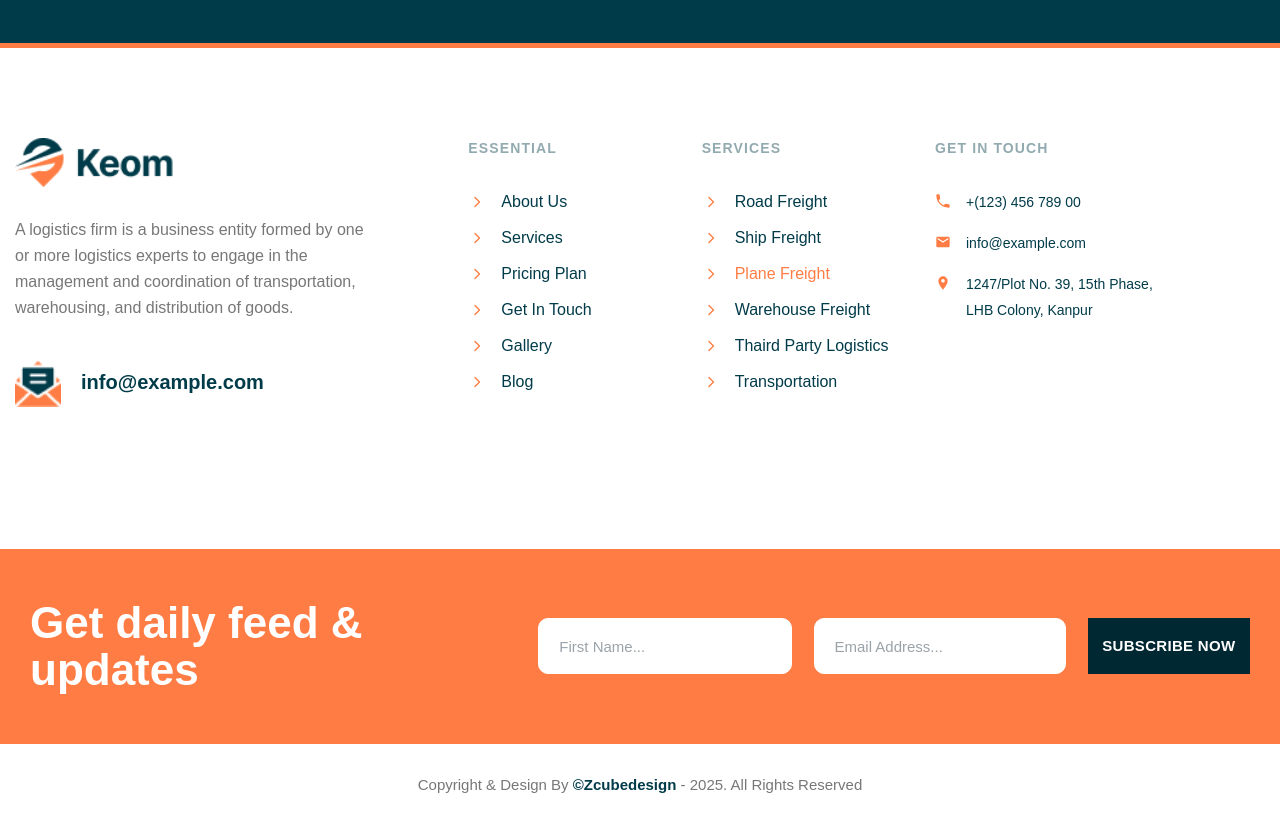
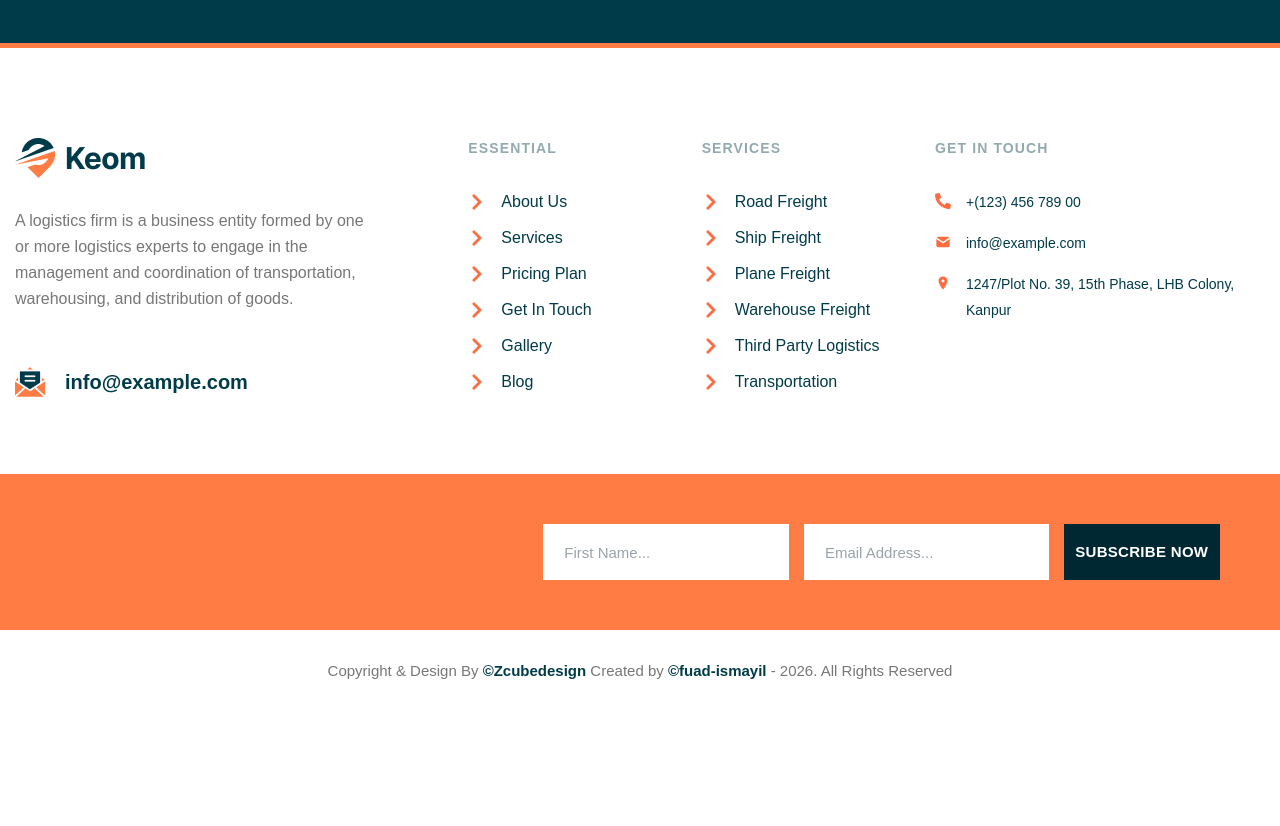
Before and after one commit to fuad-ismayil/KEOM-Logistics-Company, a Next.js app: page / in a window 1280 px wide. Shown: the part 9100-9926 px from the top of the page. After the commit the page ends 9813 px from the top, so only its background shows below. Built offline with nearby package versions, Linux system fonts and the light colour scheme.

Commit message:
About Us page end

```diff
--- a/src/components/Footer.tsx
+++ b/src/components/Footer.tsx
@@ -1,202 +1,61 @@
-// components/footer/Footer.tsx
 import Image from "next/image";
-import React from "react";
+import Link from "next/link";
+import { FaChevronRight, FaPhoneAlt } from "react-icons/fa";
+import { TbMailFilled } from "react-icons/tb";
+import { IoIosPin } from "react-icons/io";
 import NewsletterArea from "./NewsletterArea";
-
-function ChevronRightIcon(props: React.SVGProps<SVGSVGElement>) {
-  return (
-    <svg viewBox="0 0 20 20" fill="currentColor" aria-hidden="true" {...props}>
-      <path
-        fillRule="evenodd"
-        d="M7.22 4.47a.75.75 0 0 1 1.06 0l5 5a.75.75 0 0 1 0 1.06l-5 5a.75.75 0 1 1-1.06-1.06L11.69 10 7.22 5.53a.75.75 0 0 1 0-1.06Z"
-        clipRule="evenodd"
-      />
-    </svg>
-  );
-}
-
-function PhoneIcon(props: React.SVGProps<SVGSVGElement>) {
-  return (
-    <svg viewBox="0 0 24 24" fill="currentColor" aria-hidden="true" {...props}>
-      <path d="M20.5 16.9c-1.4 0-2.8-.2-4.1-.7-.4-.1-.8 0-1.1.2l-2.6 2c-3-1.6-5.5-4.1-7.1-7.1l2-2.6c.3-.3.4-.7.2-1.1-.5-1.3-.7-2.7-.7-4.1A1.5 1.5 0 0 0 5.6 2H3.5A1.5 1.5 0 0 0 2 3.5C2 14.3 9.7 22 20.5 22a1.5 1.5 0 0 0 1.5-1.5v-2.1a1.5 1.5 0 0 0-1.5-1.5Z" />
-    </svg>
-  );
-}
-
-function MailIcon(props: React.SVGProps<SVGSVGElement>) {
-  return (
-    <svg viewBox="0 0 24 24" fill="currentColor" aria-hidden="true" {...props}>
-      <path d="M20 4H4a2 2 0 0 0-2 2v12a2 2 0 0 0 2 2h16a2 2 0 0 0 2-2V6a2 2 0 0 0-2-2Zm0 4-8 5L4 8V6l8 5 8-5v2Z" />
-    </svg>
-  );
-}
-
-function PinIcon(props: React.SVGProps<SVGSVGElement>) {
-  return (
-    <svg viewBox="0 0 24 24" fill="currentColor" aria-hidden="true" {...props}>
-      <path d="M12 2a7 7 0 0 0-7 7c0 5.25 7 13 7 13s7-7.75 7-13a7 7 0 0 0-7-7Zm0 9.5A2.5 2.5 0 1 1 12 6a2.5 2.5 0 0 1 0 5.5Z" />
-    </svg>
-  );
-}
-
-const essentialLinks = [
-  { label: "About Us", href: "/about" },
-  { label: "Services", href: "/services" },
-  { label: "Pricing Plan", href: "/pricing" },
-  { label: "Get In Touch", href: "/contact" },
-  { label: "Gallery", href: "/projects" },
-  { label: "Blog", href: "/blog" },
-];
-
-const servicesLinks = [
-  { label: "Road Freight", href: "/single-service" },
-  { label: "Ship Freight", href: "/single-service" },
-  { label: "Plane Freight", href: "/single-service", highlight: true }, // orange in screenshot
-  { label: "Warehouse Freight", href: "/single-service" },
-  { label: "Thaird Party Logistics", href: "/single-service" },
-  { label: "Transportation", href: "/single-service" },
-];
-
+const ACCENT = "#ff6c41";
+const TITLE_CLS = "mb-[30px] text-[14px] font-bold uppercase tracking-[0.08em] text-[#003b496e]";
+const COL_CLS = "mb-[30px] w-full sm:w-[48%]";
+const LISTS = [
+  { title: "Essential", links: [{ l: "About Us", h: "/about" }, { l: "Services", h: "/services" }, { l: "Pricing Plan", h: "/pricing" }, { l: "Get In Touch", h: "/contact" }, { l: "Gallery", h: "/projects" }, { l: "Blog", h: "/blog" }] },
+  { title: "Services", links: [{ l: "Road Freight", h: "/single-service" }, { l: "Ship Freight", h: "/single-service" }, { l: "Plane Freight", h: "/single-service" }, { l: "Warehouse Freight", h: "/single-service" }, { l: "Third Party Logistics", h: "/single-service" }, { l: "Transportation", h: "/single-service" }] }];
+const ContactItem = ({ Icon, children }: any) => (
+  <li className="flex gap-[15px] text-[#003B49] text-[14px] leading-[26px]">
+    <Icon color={ACCENT} className="mt-[4px] h-[16px] w-[16px] shrink-0" />{children}
+  </li>);
 export default function Footer() {
   return (
     <footer className="w-full bg-white text-[#777]">
-      {/* Top border line */}
       <div className="border-t-[5px] border-[#FF7D44]">
-        {/* Footer top */}
         <div className="mx-auto max-w-[1320px] px-[15px] pt-[90px] pb-[40px]">
           <div className="flex flex-wrap justify-between">
-            {/* Column 1 */}
-            <div className="mb-[30px] w-full sm:w-[48%] xl:w-[440px]">
+            <div className={`${COL_CLS} xl:w-[440px]`}>
               <div className="mb-[30px]">
-                <Image
-                  src="/images/footer/f_logo.png"
-                  alt="Keom"
-                  width={160}
-                  height={46}
-                  className="h-auto w-[160px]"
-                />
+                <Link href="/"><Image src="/images/footer/f_logo.png" alt="Keom" width={132} height={40} className="h-auto w-[132px]" /></Link>
               </div>
-
               <p className="pr-[90px] text-[#777] leading-[26px]">
-                A logistics firm is a business entity formed by one or more logistics
-                experts to engage in the management and coordination of transportation,
-                warehousing, and distribution of goods.
+                A logistics firm is a business entity formed by one or more logistics experts to engage in the management and coordination of transportation, warehousing, and distribution of goods.
               </p>
-
-              <div className="mt-[40px] inline-flex items-center gap-[20px]">
-                <div className="shrink-0">
-                  <Image
-                    src="/images/footer/f-email-icon.png"
-                    alt="Email"
-                    width={46}
-                    height={46}
-                    className="h-[46px] w-[46px]"
-                  />
-                </div>
-                <div>
-                  <a
-                    href="mailto:info@example.com"
-                    className="text-[#003B49] text-[20px] font-bold leading-[1]"
-                  >
-                    info@example.com
-                  </a>
-                </div>
+              <div className="mt-[55px] inline-flex items-center gap-[20px]">
+                <Image src="/images/footer/f-email-icon.png" alt="Email" width={30} height={30} className="h-[30px] w-[30px] shrink-0" />
+                <a href="mailto:info@example.com" className="text-[#003B49] text-[20px] font-bold leading-[1]">info@example.com</a>
               </div>
             </div>
-
-            {/* Column 2 */}
-            <div className="mb-[30px] w-full sm:w-[48%] xl:w-[220px]">
-              <h3 className="mb-[30px] text-[14px] font-bold uppercase tracking-[0.08em] text-[#003b496e]">
-                Essential
-              </h3>
-
-              <ul className="space-y-[10px]">
-                {essentialLinks.map((l) => (
-                  <li key={l.label} className="flex items-center">
-                    <ChevronRightIcon className="mr-[15px] h-[18px] w-[18px] text-[#FF7D44]" />
-                    <a
-                      href={l.href}
-                      className="text-[#003B49] leading-[26px] hover:text-[#0d6efd] hover:underline"
-                    >
-                      {l.label}
-                    </a>
-                  </li>
-                ))}
-              </ul>
-            </div>
-
-            {/* Column 3 */}
-            <div className="mb-[30px] w-full sm:w-[48%] xl:w-[220px]">
-              <h3 className="mb-[30px] text-[14px] font-bold uppercase tracking-[0.08em] text-[#003b496e]">
-                Services
-              </h3>
-
-              <ul className="space-y-[10px]">
-                {servicesLinks.map((l) => (
-                  <li key={l.label} className="flex items-center">
-                    <ChevronRightIcon className="mr-[15px] h-[18px] w-[18px] text-[#FF7D44]" />
-                    <a
-                      href={l.href}
-                      className={[
-                        "leading-[26px] hover:underline",
-                        l.highlight ? "text-[#FF7D44]" : "text-[#003B49]",
-                        l.highlight ? "hover:text-[#FF7D44]" : "hover:text-[#0d6efd]",
-                      ].join(" ")}
-                    >
-                      {l.label}
-                    </a>
-                  </li>
-                ))}
-              </ul>
-            </div>
-
-            {/* Column 4 */}
-            <div className="mb-[30px] w-full sm:w-[48%] xl:w-[330px]">
-              <h3 className="mb-[30px] text-[14px] font-bold uppercase tracking-[0.08em] text-[#003b496e]">
-                Get In Touch
-              </h3>
-
+            {LISTS.map((s) => (
+              <div key={s.title} className={`${COL_CLS} xl:w-[220px]`}>
+                <h3 className={TITLE_CLS}>{s.title}</h3>
+                <ul className="space-y-[10px]">
+                  {s.links.map((link) => (
+                    <li key={link.l} className="flex items-center">
+                      <FaChevronRight color={ACCENT} className="mr-[15px] h-[18px] w-[18px]" />
+                      <Link href={link.h} className="text-[#003B49] leading-[26px] hover:text-[#FF7D44]">{link.l}</Link>
+                    </li>))}
+                </ul>
+              </div>))}
+            <div className={`${COL_CLS} xl:w-[330px]`}>
+              <h3 className={TITLE_CLS}>Get In Touch</h3>
               <ul className="space-y-[15px]">
-                <li className="flex gap-[15px] text-[#003B49] text-[14px] leading-[26px]">
-                  <PhoneIcon className="mt-[4px] h-[16px] w-[16px] shrink-0 text-[#FF7D44]" />
-                  <span>+(123) 456 789 00</span>
-                </li>
-
-                <li className="flex gap-[15px] text-[#003B49] text-[14px] leading-[26px]">
-                  <MailIcon className="mt-[4px] h-[16px] w-[16px] shrink-0 text-[#FF7D44]" />
-                  <a
-                    href="mailto:info@example.com"
-                    className="text-[#003B49] hover:text-[#0d6efd] hover:underline"
-                  >
-                    info@example.com
-                  </a>
-                </li>
-
-                <li className="flex gap-[15px] text-[#003B49] text-[14px] leading-[26px]">
-                  <PinIcon className="mt-[4px] h-[16px] w-[16px] shrink-0 text-[#FF7D44]" />
-                  <span>
-                    1247/Plot No. 39, 15th Phase,
-                    <br />
-                    LHB Colony, Kanpur
-                  </span>
-                </li>
+                <ContactItem Icon={FaPhoneAlt}><a href="tel:+12345678900" className="hover:text-[#FF7D44]">+(123) 456 789 00</a></ContactItem>
+                <ContactItem Icon={TbMailFilled}><a href="mailto:info@example.com" className="text-[#003B49] hover:text-[#FF7D44]">info@example.com</a></ContactItem>
+                <ContactItem Icon={IoIosPin}><span>1247/Plot No. 39, 15th Phase, LHB Colony, Kanpur</span></ContactItem>
               </ul>
             </div>
           </div>
         </div>
-
-        {/* Newsletter */}
         <NewsletterArea />
-
-        {/* Copyright */}
         <div className="mx-auto max-w-[1320px] px-[15px] py-[30px] text-center text-[15px] text-[#777]">
-          Copyright &amp; Design By{" "}
-          <a href="#" className="font-bold text-[#003B49]">
-            ©Zcubedesign
-          </a>{" "}
-          - 2025. All Rights Reserved
+          Copyright & Design By <Link href="/" className="font-bold text-[#003B49]">©Zcubedesign</Link> Created by <Link href="https://github.com/fuad-ismayil" target="_blank" className="font-bold text-[#003B49]">©fuad-ismayil</Link> - {new Date().getFullYear()}. All Rights Reserved
         </div>
       </div>
-    </footer>
-  );
-}
+    </footer>);}
--- a/src/components/NewsletterArea.tsx
+++ b/src/components/NewsletterArea.tsx
@@ -1,40 +1,52 @@
-// components/footer/NewsletterArea.tsx
 import React from "react";
+import WavyText from "./WavyText";
 
 export default function NewsletterArea() {
   return (
-    <section className="w-full mt-[65px]">
-      {/* Match screenshot: orange block spans the full 1320px container width (no outer px padding) */}
-      <div className="mx-auto w-full max-w-[1320px] bg-[#FF7D44] px-[30px] py-[50px]">
-        <div className="flex items-center">
-          {/* Left title */}
-          <div className="w-5/12">
-            <h2 className="text-white font-bold text-[44px] leading-[1.08]">
-              Get daily feed &amp; updates
-            </h2>
+    <section className="w-full">
+      {/* Changes:
+        1. Added mx-[24px]: Creates 24px gap from screen edges on mobile/tablet.
+        2. xl:mx-auto: Centers it on large screens.
+        3. w-auto: Allows margin to take effect (overrides w-full).
+      */}
+      <div className="mx-[24px] xl:mx-auto max-w-[1320px] bg-[#FF7D44] px-[30px] py-[50px] md:px-[60px]">
+
+        {/* Container: Vertical on Mobile, Split Columns on Tablet (md) & PC */}
+        <div className="flex flex-col md:flex-row items-center justify-between gap-y-8 md:gap-x-10">
+
+          {/* Left Title: Center on mobile, Left on Tablet+ */}
+          <div className="w-full md:w-5/12 text-center md:text-left">
+            <WavyText
+              text="Get daily feed &amp; updates"
+              className="text-white font-bold text-[36px] leading-[1.1] mx-auto md:mx-0 max-w-[15ch] md:max-w-none"
+            />
           </div>
 
-          {/* Right form */}
-          <div className="w-7/12">
+          {/* Right Form */}
+          <div className="w-full md:w-7/12">
             <form action="#" method="post" className="w-full">
-              <div className="flex w-full items-center gap-[22px]">
+              {/* Input Layout:
+                 - Mobile/Tablet (< xl): flex-col (Inputs stacked vertically)
+                 - PC (xl): flex-row (Inputs side-by-side)
+              */}
+              <div className="flex flex-col xl:flex-row items-center gap-[15px] w-full">
                 <input
                   type="text"
                   name="name"
                   placeholder="First Name..."
                   required
-                  className="h-[56px] w-[258px] rounded-[10px] border border-white bg-white px-[20px] text-[15px] text-[#030c26] outline-none placeholder:text-[#9aa3aa]"
+                  className="h-[56px] w-full xl:w-[258px] border border-white bg-white px-[20px] text-[15px] text-[#030c26] outline-none placeholder:text-[#9aa3aa]"
                 />
                 <input
                   type="email"
                   name="email"
                   placeholder="Email Address..."
                   required
-                  className="h-[56px] w-[257px] rounded-[10px] border border-white bg-white px-[20px] text-[15px] text-[#030c26] outline-none placeholder:text-[#9aa3aa]"
+                  className="h-[56px] w-full xl:w-[257px] border border-white bg-white px-[20px] text-[15px] text-[#030c26] outline-none placeholder:text-[#9aa3aa]"
                 />
                 <button
                   type="submit"
-                  className="h-[56px] w-[166px] bg-[#002832] text-white text-[15px] font-semibold uppercase tracking-[0.02em]"
+                  className="h-[56px] w-full xl:w-[166px] bg-[#002832] text-white text-[15px] font-bold uppercase tracking-[0.02em] hover:bg-black transition-colors"
                 >
                   Subscribe Now
                 </button>
```
Also changed, not shown: src/app/about/page.tsx (added, +18 -0 lines), src/components/about/AboutPageIntro.tsx (added, +13 -0 lines).
